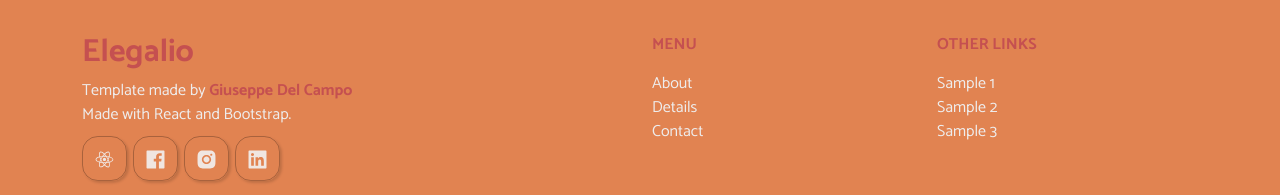
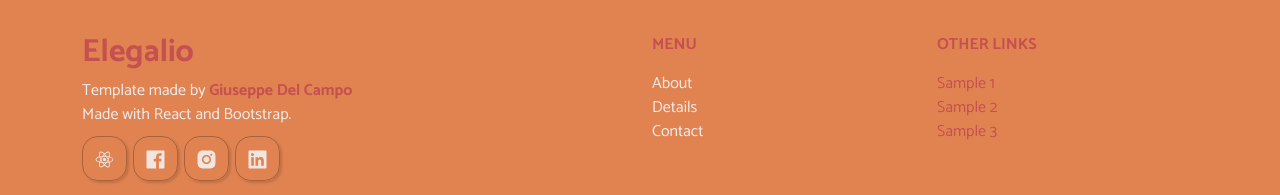
Before and after one commit to Giuseppetm/elegalio-template, a React (Create React App) app: page / in a window 1280 px wide. Shown: the part 3918-4113 px from the top of the page. Built offline with nearby package versions, Linux system fonts and the light colour scheme.

Commit message:
Update Footer.jsx

```diff
--- a/src/Components/Footer.jsx
+++ b/src/Components/Footer.jsx
@@ -36,9 +36,9 @@ const Footer = () => {
                     <Col lg={3} sm={6} xs={12} className="footer-col">
                         <div>
                             <div className="menu-title">OTHER LINKS</div>
-                            <div className="menu-item"><a>Sample 1</a></div>
-                            <div className="menu-item"><a>Sample 2</a></div>
-                            <div className="menu-item"><a>Sample 3</a></div>
+                            <div className="menu-item"><a href="https://elegalio.netlify.app/">Sample 1</a></div>
+                            <div className="menu-item"><a href="https://elegalio.netlify.app/">Sample 2</a></div>
+                            <div className="menu-item"><a href="https://elegalio.netlify.app/">Sample 3</a></div>
                         </div>
                     </Col>
 
```
